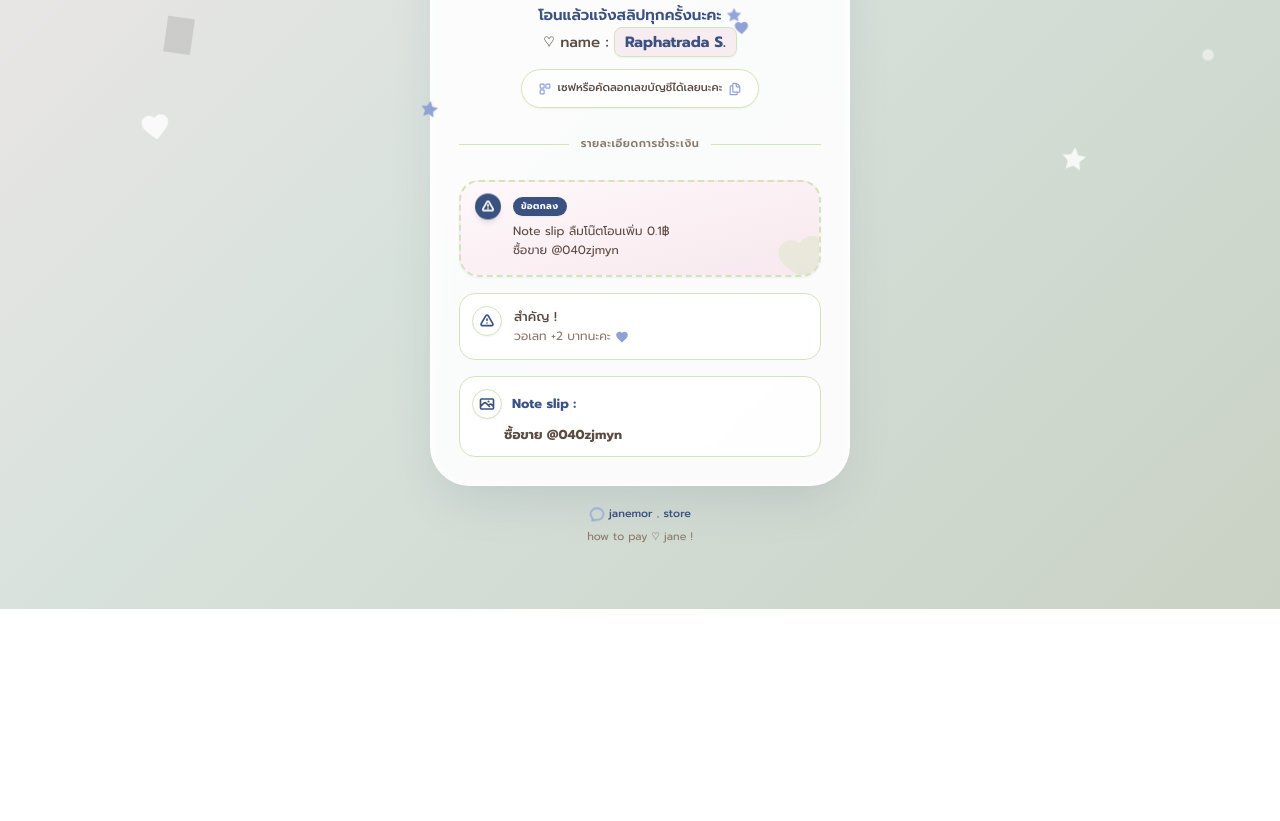
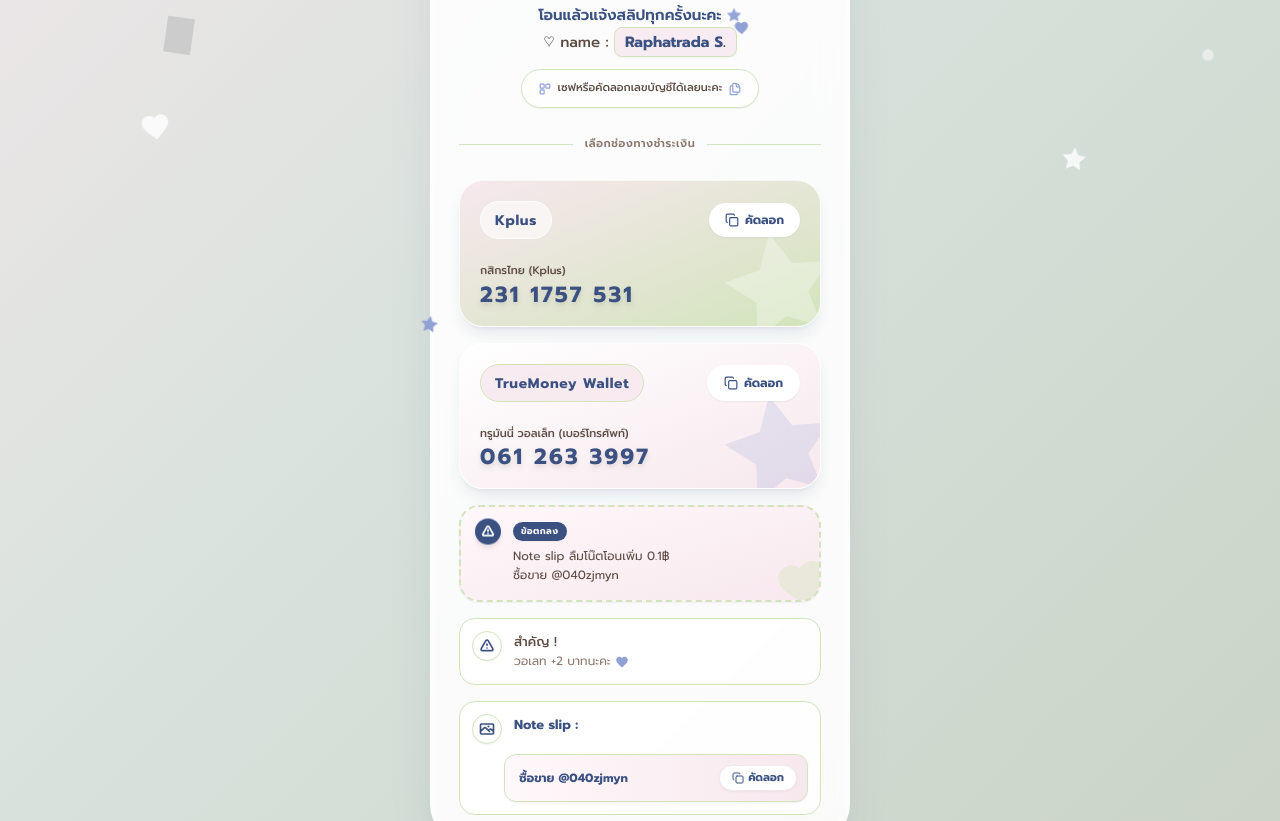
Before and after one commit to patoxhuraq-max/janemorpay, a plain HTML site: page index.html in a window 1280 px wide. Shown: the part 577-1398 px from the top of the page. Before the commit the page ends 1186 px from the top, so only its background shows below. Drawn offline with nearby package versions, Linux system fonts and the light colour scheme; grey boxes are pictures that could not be loaded.

Commit message:
Update index.html

```diff
--- a/index.html
+++ b/index.html
@@ -13,7 +13,6 @@
     <style>
         body {
             font-family: 'Prompt', sans-serif;
-            /* ปรับโทนสีตาม Palette: ชมพูพาสเทล สลับ ฟ้าพาสเทลอ่อน และเขียวเลมอนอ่อน */
             background: linear-gradient(135deg, #f7e8ee 0%, #d8e2dc 50%, #cad2c5 100%);
             min-height: 100vh;
         }
@@ -49,7 +48,7 @@
         .anim-pulse { animation: pulse-soft 3s ease-in-out infinite; }
         .anim-spin { animation: spin-slow 8s linear infinite; }
 
-        /* การ์ดสไตล์ Glass โทนสว่างนวลตามรูป Palette */
+        /* การ์ดสไตล์ Glass โทนสว่างนวล */
         .glass-card {
             background: rgba(255, 255, 255, 0.88);
             backdrop-filter: blur(16px);
@@ -231,32 +230,58 @@
                 <!-- Divider -->
                 <div class="flex items-center gap-3 py-2">
                     <div class="h-px bg-[#d2e4bc] flex-1"></div>
-                    <span class="text-[11px] font-semibold text-[#8c786d] tracking-wider uppercase">รายละเอียดการชำระเงิน</span>
+                    <span class="text-[11px] font-semibold text-[#8c786d] tracking-wider uppercase">เลือกช่องทางชำระเงิน</span>
                     <div class="h-px bg-[#d2e4bc] flex-1"></div>
                 </div>
 
                 <!-- โซนบัญชีธนาคาร -->
                 <div class="space-y-4">
 
-                    <!-- คงโครงสร้างบัตรที่ 1 (ซ่อนไว้อย่างสมบูรณ์เพื่อคงโครงสร้าง HTML เดิม) -->
-                    <div class="virtual-card hidden relative bg-gradient-to-br from-[#f7e8ee] to-[#d2e4bc] rounded-[24px] p-5 opacity-0" onclick="copyText('2311757531', this, 'kbank')">
+                    <!-- บัตรที่ 1: Kplus -->
+                    <div class="virtual-card relative bg-gradient-to-br from-[#f7e8ee] to-[#d2e4bc] rounded-[24px] p-5 shadow-lg shadow-[#3b5182]/10 overflow-hidden cursor-pointer border border-white/80" onclick="copyText('2311757531', this, 'kbank')">
+                        <svg class="absolute -right-6 -bottom-6 w-32 h-32 text-white opacity-30 transform -rotate-12 pointer-events-none" viewBox="0 0 24 24" fill="currentColor"><path d="M12 2L15.09 8.26L22 9.27L17 14.14L18.18 21.02L12 17.77L5.82 21.02L7 14.14L2 9.27L8.91 8.26L12 2Z"/></svg>
+
                         <div class="relative z-10 flex flex-col gap-4">
-                            <button class="kbank-btn bg-white text-[#8c786d] text-[12px] font-bold px-4 py-2 rounded-full">คัดลอก</button>
+                            <div class="flex justify-between items-center">
+                                <div class="bg-white/60 backdrop-blur-sm px-3.5 py-1.5 rounded-full border border-white/80">
+                                    <span class="text-[#3b5182] font-bold text-sm tracking-wider">Kplus</span>
+                                </div>
+                                <button class="kbank-btn bg-white text-[#3b5182] text-[12px] font-bold px-4 py-2 rounded-full flex items-center gap-1.5 shadow-sm pointer-events-none">
+                                    <svg xmlns="http://www.w3.org/2000/svg" width="14" height="14" viewBox="0 0 24 24" fill="none" stroke="currentColor" stroke-width="2" stroke-linecap="round" stroke-linejoin="round"><rect width="14" height="14" x="8" y="8" rx="2" ry="2"/><path d="M4 16c-1.1 0-2-.9-2-2V4c0-1.1.9-2 2-2h10c1.1 0 2 .9 2 2"/></svg>
+                                    คัดลอก
+                                </button>
+                            </div>
+                            <div class="mt-2">
+                                <div class="text-[#5c4b43] text-[11px] font-medium mb-1 drop-shadow-sm">กสิกรไทย (Kplus)</div>
+                                <div class="text-[#3b5182] font-bold text-[22px] tracking-widest leading-none drop-shadow-md">231 1757 531</div>
+                            </div>
                         </div>
                     </div>
 
-                    <!-- คงโครงสร้างบัตรที่ 2 (ซ่อนไว้อย่างสมบูรณ์เพื่อคงโครงสร้าง HTML เดิม) -->
-                    <div class="virtual-card hidden relative bg-gradient-to-br from-[#f7e8ee] to-[#d2e4bc] rounded-[24px] p-5 opacity-0" onclick="copyText('0612633997', this, 'promptpay')">
+                    <!-- บัตรที่ 2: TrueMoney Wallet -->
+                    <div class="virtual-card relative bg-gradient-to-br from-[#ffffff] to-[#f7e8ee] rounded-[24px] p-5 shadow-lg shadow-[#3b5182]/10 overflow-hidden cursor-pointer border border-white/90" onclick="copyText('0612633997', this, 'true')">
+                        <svg class="absolute -right-6 -bottom-6 w-32 h-32 text-[#90a1d6] opacity-20 transform -rotate-12 pointer-events-none" viewBox="0 0 24 24" fill="currentColor"><path d="M12 2L15.09 8.26L22 9.27L17 14.14L18.18 21.02L12 17.77L5.82 21.02L7 14.14L2 9.27L8.91 8.26L12 2Z"/></svg>
+
                         <div class="relative z-10 flex flex-col gap-4">
-                            <button class="promptpay-btn bg-white text-[#8c786d] text-[12px] font-bold px-4 py-2 rounded-full">คัดลอก</button>
+                            <div class="flex justify-between items-center">
+                                <div class="bg-[#f7e8ee]/80 backdrop-blur-sm px-3.5 py-1.5 rounded-full border border-[#d2e4bc]">
+                                    <span class="text-[#3b5182] font-bold text-sm tracking-wider">TrueMoney Wallet</span>
+                                </div>
+                                <button class="true-btn bg-white text-[#3b5182] text-[12px] font-bold px-4 py-2 rounded-full flex items-center gap-1.5 shadow-sm border border-white/80 pointer-events-none">
+                                    <svg xmlns="http://www.w3.org/2000/svg" width="14" height="14" viewBox="0 0 24 24" fill="none" stroke="currentColor" stroke-width="2" stroke-linecap="round" stroke-linejoin="round"><rect width="14" height="14" x="8" y="8" rx="2" ry="2"/><path d="M4 16c-1.1 0-2-.9-2-2V4c0-1.1.9-2 2-2h10c1.1 0 2 .9 2 2"/></svg>
+                                    คัดลอก
+                                </button>
+                            </div>
+                            <div class="mt-2">
+                                <div class="text-[#5c4b43] text-[11px] font-medium mb-1 drop-shadow-sm">ทรูมันนี่ วอลเล็ท (เบอร์โทรศัพท์)</div>
+                                <div class="text-[#3b5182] font-bold text-[22px] tracking-widest leading-none drop-shadow-md">061 263 3997</div>
+                            </div>
                         </div>
                     </div>
 
-                    <!-- คงโครงสร้างบัตรที่ 3 (เอาบล็อกกล่อง TrueMoney Wallet ออก โดยซ่อนไว้อย่างสมบูรณ์เพื่อคงโครงสร้าง HTML เดิม) -->
-                    <div class="virtual-card hidden relative bg-gradient-to-br from-[#f7e8ee] to-[#d2e4bc] rounded-[24px] p-5 opacity-0" onclick="copyText('0612633997', this, 'true')">
-                        <div class="relative z-10 flex flex-col gap-4">
-                            <button class="true-btn bg-white text-[#8c786d] text-[12px] font-bold px-4 py-2 rounded-full">คัดลอก</button>
-                        </div>
+                    <!-- คงโครงสร้างบัตรที่ 3 (สำรองซ่อนไว้เพื่อรักษาโครงสร้างเดิม) -->
+                    <div class="virtual-card hidden relative bg-gradient-to-br from-[#f7e8ee] to-[#d2e4bc] rounded-[24px] p-5 opacity-0" onclick="copyText('0612633997', this, 'promptpay')">
+                        <button class="promptpay-btn bg-white text-[#8c786d] text-[12px] font-bold px-4 py-2 rounded-full">คัดลอก</button>
                     </div>
 
                     <!-- กล่องเตือน 1 -->
@@ -295,20 +320,26 @@
                         </div>
                     </div>
 
-                    <!-- กล่องเตือน 3 (ข้อความเปล่าเรียบคลีน) -->
-                    <div class="bg-white/80 border border-[#d2e4bc] rounded-2xl p-3 flex flex-col gap-1.5 text-left">
-                        <div class="flex items-center gap-2.5">
+                    <!-- กล่องเตือน 3 (โน้ตสลิป + ปุ่มคัดลอก) -->
+                    <div class="bg-white/80 border border-[#d2e4bc] rounded-2xl p-3 flex flex-col gap-2.5 text-left">
+                        <div class="flex items-start gap-3">
                             <div class="bg-white p-1.5 rounded-full shadow-sm text-[#3b5182] flex-shrink-0 border border-[#d2e4bc]">
                                 <svg xmlns="http://www.w3.org/2000/svg" fill="none" viewBox="0 0 24 24" stroke-width="2.5" stroke="currentColor" class="w-4 h-4">
                                     <path stroke-linecap="round" stroke-linejoin="round" d="M2.25 15.75l5.159-5.159a2.25 2.25 0 013.182 0l5.159 5.159m-1.5-1.5l1.409-1.409a2.25 2.25 0 013.182 0l2.909 2.909m-18 3.75h16.5a1.5 1.5 0 001.5-1.5V6a1.5 1.5 0 00-1.5-1.5H3.75A1.5 1.5 0 002.25 6v12a1.5 1.5 0 001.5 1.5zm10.5-11.25h.008v.008h-.008V8.25zm.375 0a.375.375 0 11-.75 0 .375.375 0 01.75 0z" />
                                 </svg>
                             </div>
-                            <span class="text-[13px] font-bold text-[#3b5182]">Note slip :</span>
+                            <div class="text-[13px] leading-relaxed text-[#5c4b43] font-medium">
+                                <span class="text-[#3b5182] font-bold">Note slip :</span>
+                            </div>
                         </div>
 
-                        <div class="pl-8 text-[13px] font-bold text-[#5c4b43] cursor-pointer hover:opacity-75 transition-opacity" onclick="copyText('ซื้อขาย @040zjmyn', this, 'noteslip')">
-                            ซื้อขาย @040zjmyn
-                            <span class="noteslip-btn hidden"></span>
+                        <!-- ปุ่มคัดลอกคำว่า "ซื้อขาย @040zjmyn" -->
+                        <div class="virtual-card bg-gradient-to-r from-[#fff8fa] to-[#f7e8ee] border border-[#d2e4bc] rounded-xl p-2.5 flex items-center justify-between cursor-pointer ml-8 shadow-sm" onclick="copyText('ซื้อขาย @040zjmyn', this, 'noteslip')">
+                            <span class="text-[12px] font-bold text-[#3b5182] pl-1">ซื้อขาย @040zjmyn</span>
+                            <button class="noteslip-btn bg-white text-[#3b5182] text-[11px] font-bold px-3 py-1 rounded-full flex items-center gap-1 shadow-sm border border-[#f7e8ee] pointer-events-none">
+                                <svg xmlns="http://www.w3.org/2000/svg" width="12" height="12" viewBox="0 0 24 24" fill="none" stroke="currentColor" stroke-width="2" stroke-linecap="round" stroke-linejoin="round"><rect width="14" height="14" x="8" y="8" rx="2" ry="2"/><path d="M4 16c-1.1 0-2-.9-2-2V4c0-1.1.9-2 2-2h10c1.1 0 2 .9 2 2"/></svg>
+                                คัดลอก
+                            </button>
                         </div>
                     </div>
 
```
